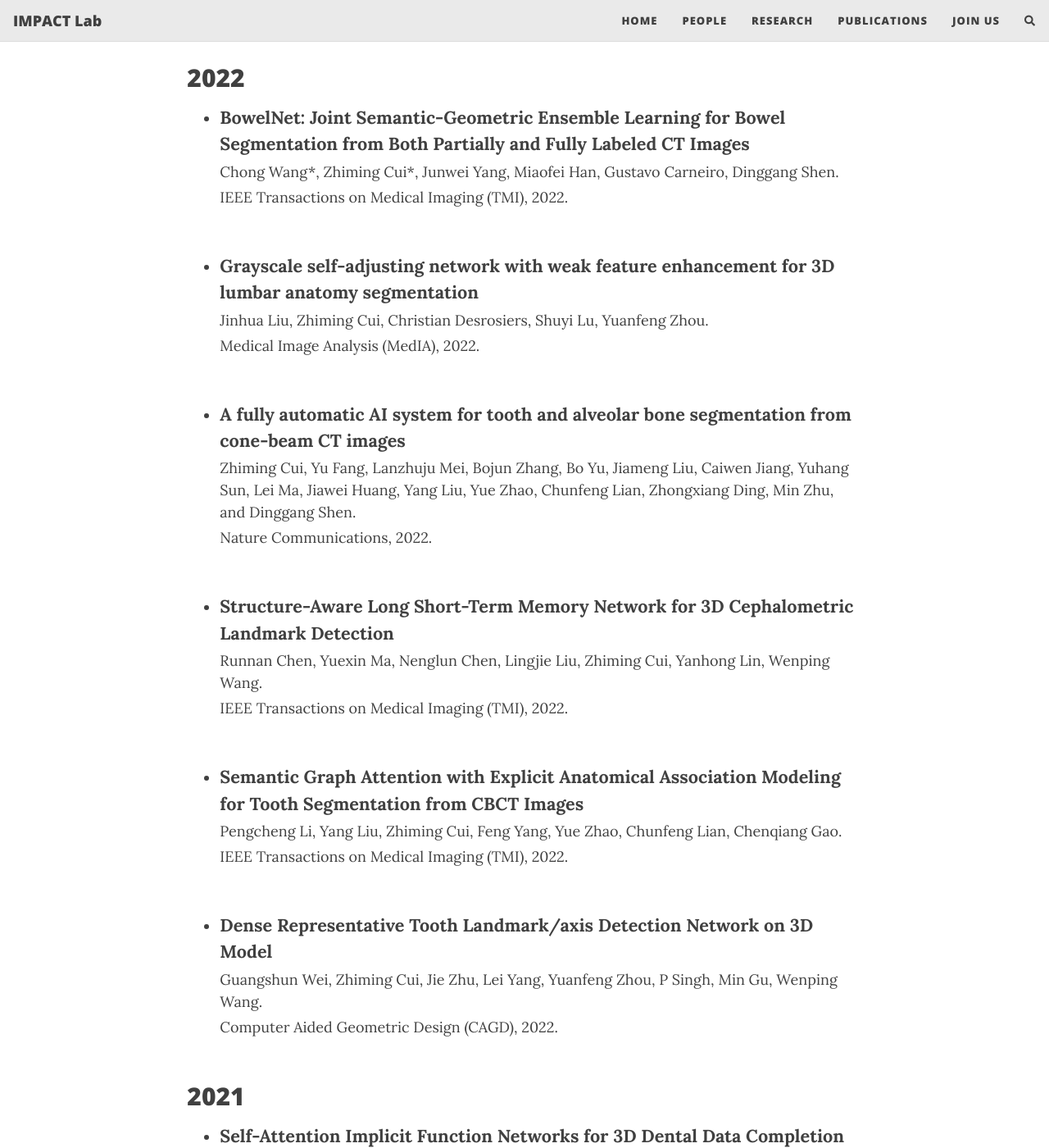
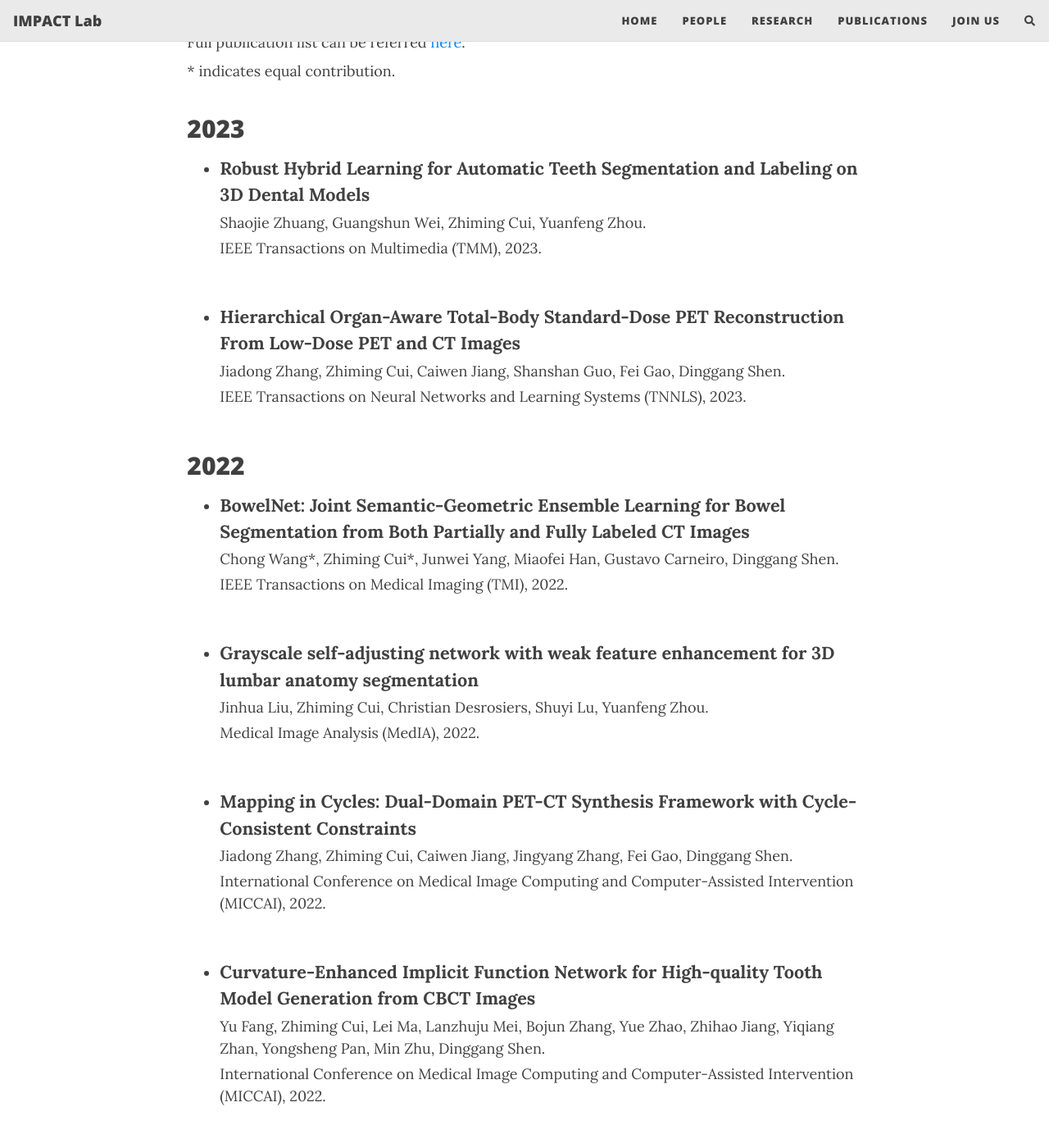
Before and after one commit to ShanghaiTech-IMPACT/shanghaitech-impact.github.io, a Jekyll site: the page built from publications.md, in a window 1280 px wide and 1400 px high, scrolled down 251 px. Shown: the whole window at 82% size. Built offline with Jekyll 4.4.1, drawn with Linux system fonts in a browser that asks for light colours; nearby versions of some CDN libraries; comment, search, counter and statistics services are not loaded; some of the changed text lies outside the part shown.

Commit message:
update publication

```diff
--- a/publications.md
+++ b/publications.md
@@ -4,6 +4,25 @@ title: Publications
 ---
 
 <br>
+Full publication list can be referred [here](https://scholar.google.com/citations?view_op=list_works&hl=en&hl=en&user=uEd_TroAAAAJ&sortby=pubdate).
+
+\* indicates equal contribution.
+
+## 2023
+<html>
+    <ul class="publications">
+        <li>
+            <div class="title">Robust Hybrid Learning for Automatic Teeth Segmentation and Labeling on 3D Dental Models</div>
+            <p>Shaojie Zhuang, Guangshun Wei, Zhiming Cui, Yuanfeng Zhou.</p>
+            <p>IEEE Transactions on Multimedia (TMM), 2023.</p>
+    	</li>
+        <li>
+            <div class="title">Hierarchical Organ-Aware Total-Body Standard-Dose PET Reconstruction From Low-Dose PET and CT Images</div>
+            <p>Jiadong Zhang, Zhiming Cui, Caiwen Jiang, Shanshan Guo, Fei Gao, Dinggang Shen.</p>
+            <p>IEEE Transactions on Neural Networks and Learning Systems (TNNLS), 2023.</p>
+    	</li>
+    </ul>
+</html>
 
 ## 2022
 <html>
@@ -19,11 +38,25 @@ title: Publications
             <p>Medical Image Analysis (MedIA), 2022.</p>
         </li>
         <li>
+            <div class="title">Mapping in Cycles: Dual-Domain PET-CT Synthesis Framework with Cycle-Consistent Constraints</div>
+            <p>Jiadong Zhang, Zhiming Cui, Caiwen Jiang, Jingyang Zhang, Fei Gao, Dinggang Shen.</p>
+            <p>International Conference on Medical Image Computing and Computer-Assisted Intervention (MICCAI), 2022.</p>
+        </li>
+        <li>
+            <div class="title">Curvature-Enhanced Implicit Function Network for High-quality Tooth Model Generation from CBCT Images</div>
+            <p>Yu Fang, Zhiming Cui, Lei Ma, Lanzhuju Mei, Bojun Zhang, Yue Zhao, Zhihao Jiang, Yiqiang Zhan, Yongsheng Pan, Min Zhu, Dinggang Shen.</p>
+            <p>International Conference on Medical Image Computing and Computer-Assisted Intervention (MICCAI), 2022.</p>
+        </li>
+        <li>
             <div class="title">A fully automatic AI system for tooth and alveolar bone segmentation from cone-beam CT images</div>
             <p>Zhiming Cui, Yu Fang, Lanzhuju Mei, Bojun Zhang, Bo Yu, Jiameng Liu, Caiwen Jiang, Yuhang Sun, Lei Ma, Jiawei Huang, Yang Liu, Yue Zhao, Chunfeng Lian, Zhongxiang Ding, Min Zhu, and Dinggang Shen.</p>
             <p>Nature Communications, 2022.</p>
         </li>
         <li>
+            <div class="title">Reconstruction of Standard-Dose Pet From Low-Dose Pet Via Dual-Frequency Supervision and Global Aggregation Module</div>
+            <p>Caiwen Jiang, Yongsheng Pan, Zhiming Cui, Dinggang Shen.</p>
+            <p>IEEE 19th International Symposium on Biomedical Imaging (ISBI), 2022.</p>
+        </li><li>
             <div class="title">Structure-Aware Long Short-Term Memory Network for 3D Cephalometric Landmark Detection</div>
             <p>Runnan Chen, Yuexin Ma, Nenglun Chen, Lingjie Liu, Zhiming Cui, Yanhong Lin, Wenping Wang.</p>
             <p>IEEE Transactions on Medical Imaging (TMI), 2022.</p>
```
